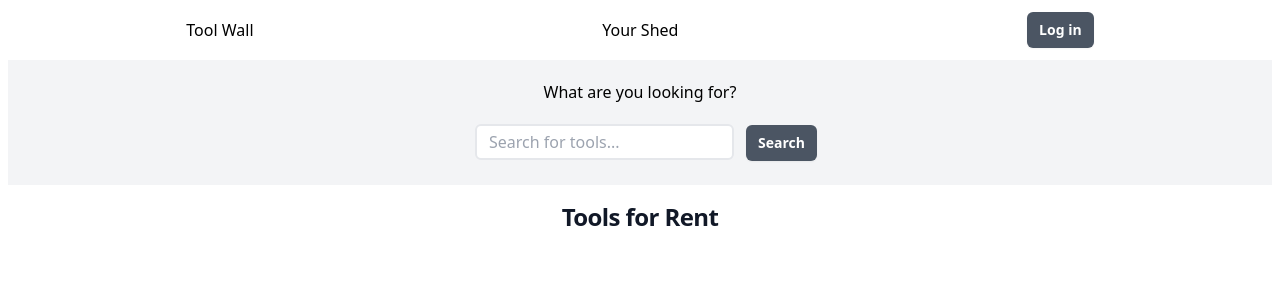
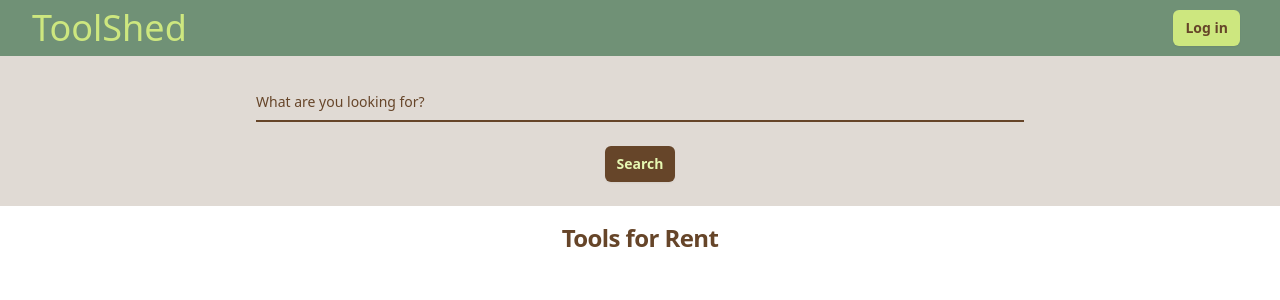
Before and after one commit to MVJC-Industries/ToolShed, a React app: page /dashboard in a window 1280 px wide. Shown: the top 300 px of the page. Built offline with nearby package versions, Linux system fonts and the light colour scheme.

Commit message:
dashboard styling updates

```diff
--- a/src/components/Dashboard.jsx
+++ b/src/components/Dashboard.jsx
@@ -1,4 +1,4 @@
-import React, { useState, Component } from "react";
+import React, { useState, Component, useEffect } from "react";
 import Navbar from "./Navbar.jsx";
 import Profile from "./Profile.jsx";
 import Listing from "./DashboardListing.jsx";
@@ -35,34 +35,37 @@ const Dashboard = () => {
   return (
     <>
       <Navbar />
-      <div className="">
-        <div className="bg-gray-100 flex items-center justify-start flex-col mx-2 pb-6">
-          <p className="m-5">What are you looking for?</p>
-
-          <div>
+      <div className="flex flex-col bg-coffee/20 items-center justify-center py-6">
+        <section className="relative z-0 mb-6 group w-3/5">
           <input
-              className="border-2 rounded-md py-1 px-3 mx-3 "
             type="text"
             value={querystr}
             onChange={(e) => setQuerystr(e.target.value)}
-              placeholder="Search for tools..."
+            className="block py-2.5 px-0 w-full text-sm text-coffee bg-transparent border-0 border-b-2 border-coffee appearance-none  focus:border-muted_green focus:outline-none focus:ring-0 focus:border-muted_green peer"
+            placeholder=" "
+            required
           />
+          <label
+            htmlFor="text"
+            className="absolute text-sm text-coffee duration-300 transform -translate-y-6 scale-75 top-3 -z-10 origin-[0] peer-focus:left-0 peer-focus:text-muted-green peer-placeholder-shown:scale-100 peer-placeholder-shown:translate-y-0 peer-focus:scale-75 peer-focus:-translate-y-6 "
+          >
+            What are you looking for?
+          </label>
+        </section>
         <button
-              className="justify-center rounded-md bg-gray-600 py-1.5 px-3 text-sm font-semibold leading-6 text-white shadow-sm hover:bg-gray-500 focus-visible:outline focus-visible:outline-2 focus-visible:outline-offset-2 focus-visible:outline-indigo-600"
-              onClick={(e) => handleSearch(e)}
+          className="rounded-md bg-coffee text-tea_green px-3 py-1.5 text-sm font-semibold leading-6 shadow-sm hover:bg-coffee/80 hover:text-tea_green focus-visible:outline focus-visible:outline-2 focus-visible:outline-offset-2 focus-visible:outline-muted_green"
+          onClick={handleSearch}
         >
           Search
         </button>
       </div>
-        </div>
       <div className="flex justify-center mx-auto max-w-2xl px-4 py-4 sm:px-6  lg:max-w-7xl lg:px-8">
-          <h2 className="text-2xl font-bold tracking-tight text-gray-900 ">
+        <h2 className="text-2xl font-bold tracking-tight text-coffee ">
           Tools for Rent
         </h2>
       </div>
-        <div className="group-relative px-6 mt-6 grid grid-cols-1 gap-x-6 gap-y-10 sm:grid-cols-2 lg:grid-cols-4 xl:gap-x-8">
+      <div>
         <Listing searchResults={searchResults}></Listing>
-        </div>
       </div>
     </>
   );
--- a/src/components/DashboardListing.jsx
+++ b/src/components/DashboardListing.jsx
@@ -5,13 +5,19 @@ import { useNavigate } from "react-router-dom";
 const Listing = ({ searchResults }) => {
   const navigate = useNavigate();
   return (
-    <div className="listings">
+    <div className="grid grid-cols-[repeat(auto-fit,_16.666666%)] justify-center">
       {searchResults.map((tool) => (
-        <div className="listing-card" key={tool.id}>
-          <h3>{tool.tool_title}</h3>
+        <div
+          className="flex flex-col col-span-2 justify-center justify-self-center p-5 bg-coffee/20 w-3/5 mb-10 rounded-md mx-10 text-coffee"
+          key={tool.id}
+        >
+          <h3 className="font-bold">{tool.tool_title}</h3>
           <p>{tool.description}</p>
           <p>Price: {tool.price}</p>
-          <button onClick={() => navigate("/reservation")}>
+          <button
+            className="basis-1/4 rounded-md bg-muted_green px-3 py-1.5 mt-10 leading-6 text-tea_green shadow-sm hover:bg-muted_green/80"
+            onClick={() => navigate("/reservation")}
+          >
             Make Reservation
           </button>
         </div>
--- a/src/components/Login.jsx
+++ b/src/components/Login.jsx
@@ -25,10 +25,13 @@ const Login = () => {
       );
       console.log(response.data);
       if (response.data.sessionToken) {
-        sessionStorage.setItem("SessionInfo", {
-          id: JSON.stringify(response.data.user_id),
-          token: JSON.stringify(response.data.sessionToken),
-        });
+        sessionStorage.setItem(
+          "SessionInfo",
+          JSON.stringify({
+            id: response.data.user_id,
+            token: response.data.sessionToken,
+          })
+        );
         navigate("/dashboard");
       }
     } catch (error) {
--- a/src/components/Navbar.jsx
+++ b/src/components/Navbar.jsx
@@ -18,25 +18,26 @@ const Navbar = ({ username }) => {
   }, [loggedIn]);
 
   return loggedIn ? (
-    <div className="flex justify-around items-center m-3 padding-5 background-grey color-white">
-      <span
-        className="dashboardNav"
+    <div className="flex flex-row justify-start items-center text-mindaro top-3 bg-reseda_green">
+      <h1
+        className="text-2xl basis-1/8 m-5 hover:text-mindaro/90 cursor-pointer"
         onClick={() => {
           navigate("/dashboard");
         }}
       >
-        Tool Wall
-      </span>
-      <span
-        className="Yourshed"
+        ToolShed
+      </h1>
+      <h1
+        className="text-2xl basis-1/8 m-5 hover:text-mindaro/90 cursor-pointer"
         onClick={() => {
           navigate("/profile");
         }}
       >
-        Your Shed
-      </span>{" "}
+        MyShed
+      </h1>
+
       <button
-        className="justify-center rounded-md bg-gray-600 px-3 py-1.5 text-sm font-semibold leading-6 text-white shadow-sm hover:bg-gray-500 focus-visible:outline focus-visible:outline-2 focus-visible:outline-offset-2 focus-visible:outline-indigo-600"
+        className="absolute right-10 rounded-md bg-mindaro px-3 py-1.5 text-sm font-semibold leading-6 text-coffee shadow-sm hover:bg-mindaro/80 focus-visible:outline focus-visible:outline-2 focus-visible:outline-offset-2 focus-visible:outline-mindaro/80"
         type="submit"
         onClick={handleLogout}
       >
@@ -44,25 +45,19 @@ const Navbar = ({ username }) => {
       </button>
     </div>
   ) : (
-    <div className="flex justify-around items-center m-3 padding-5 background-grey color-white">
-      <span
-        className="dashboardNav"
-        onClick={() => {
-          navigate("/dashboard");
-        }}
-      >
-        Tool Wall
-      </span>
-      <span
-        className="Yourshed"
-        onClick={() => {
-          navigate("/profile");
-        }}
-      >
-        Your Shed
-      </span>{" "}
+    <div className="flex items-center text-mindaro top-3 p-7 bg-reseda_green">
+      <div className="absolute left-5">
+        <h1
+          className="text-mindaro text-4xl m-3 hover:text-minaro/90 cursor-pointer"
+          onClick={() => {
+            navigate("/dashboard");
+          }}
+        >
+          ToolShed
+        </h1>
+      </div>
       <button
-        className="justify-center rounded-md bg-gray-600 px-3 py-1.5 text-sm font-semibold leading-6 text-white shadow-sm hover:bg-gray-500 focus-visible:outline focus-visible:outline-2 focus-visible:outline-offset-2 focus-visible:outline-indigo-600"
+        className="absolute right-10 rounded-md bg-mindaro px-3 py-1.5 text-sm font-semibold leading-6 text-coffee shadow-sm hover:bg-mindaro/80 focus-visible:outline focus-visible:outline-2 focus-visible:outline-offset-2 focus-visible:outline-mindaro/80"
         onClick={() => {
           navigate("/");
         }}
--- a/src/components/Signup.jsx
+++ b/src/components/Signup.jsx
@@ -3,6 +3,7 @@ import axios from "axios";
 import { Link } from "react-router-dom";
 import { useNavigate } from "react-router-dom";
 import TextInput from "../ui-components/FormInput.jsx";
+import SubmitButton from "../ui-components/FormSubmit.jsx";
 
 const Signup = () => {
   const navigate = useNavigate();
@@ -45,15 +46,15 @@ const Signup = () => {
       <div className="relative z-20 flex items-center top-3 ml-10 text-lg font-medium">
         <Link to="/dashboard">
           <div>
-            <p className="text-yellow-500 dark:text-yellow-500">ToolShed</p>
+            <h1 className="text-mindaro text-4xl m-3">ToolShed</h1>
           </div>
         </Link>
       </div>
       <div className="grid h-full justify-center md:grid-cols-1 lg:max-w-none lg:grid-cols-2 lg:px-0">
         <div className="absolute inset-0 bg-[url('https://cdnb.artstation.com/p/assets/images/images/024/322/565/large/skaior-designs-garden-shed-big-publish.jpg?1582042307')] bg-cover md:bg-auto sm:bg-auto" />
         <div className="container relative w-full h-full max-w-2xl bg-grey">
-          <div className="mt-10 sm:mx-auto sm:w-full sm:max-w-sm">
-            <h1 className="mt-10 text-center text-2xl font-bold leading-9 tracking-tight text-yellow-800">
+          <div className="bg-tea_green/20 sm:bg-tea_green/80 md:bg-tea_green/60 lg:bg-tea_green/30 rounded-lg pb-5 px-10 mt-10 sm:mx-auto sm:w-full sm:max-w-sm">
+            <h1 className="py-3 mt-10 text-center text-2xl font-bold leading-9 tracking-tight text-coffee">
               Create an account
             </h1>
             <form className="flex flex-col" onSubmit={handleSubmit}>
@@ -63,12 +64,7 @@ const Signup = () => {
               <TextInput id="zip_code" text="Zip Code" />
               <TextInput id="email" text="Email" />
               <TextInput id="password" text="Password" />
-              <button
-                className="w-full justify-center rounded-md bg-yellow-900 px-3 py-1.5 text-sm font-semibold leading-6 text-white shadow-sm hover:bg-yellow-800 hover:text-yellow-200 focus-visible:outline focus-visible:outline-2 focus-visible:outline-offset-2 focus-visible:outline-yellow-100"
-                type="submit"
-              >
-                Sign in
-              </button>
+              <SubmitButton text="Sign up" />
             </form>
           </div>
         </div>
```
Also changed, not shown: 1 other file (tests, documents, lock files or other folders). Lines whose indentation alone changed are shown as unchanged.
